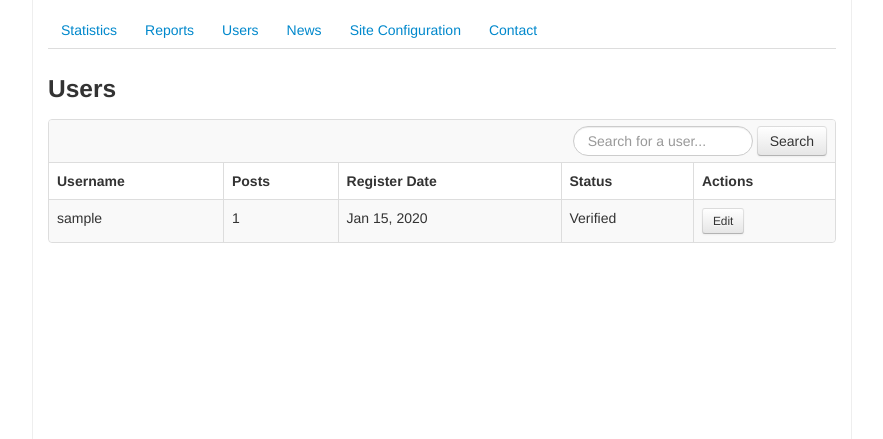
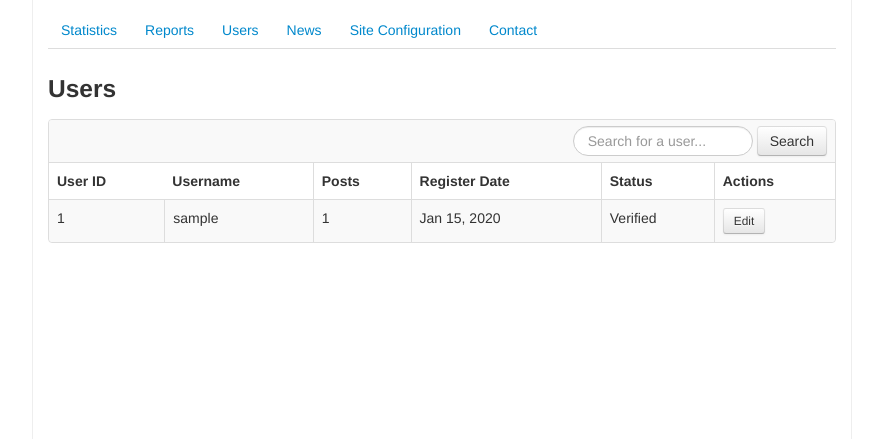
Before and after one commit to Krylaic/quikpost, a PHP site: template src/Views/core/admin/users.twig in a window 1280 px wide. Shown: the part 215-654 px from the top of the page, without its empty margins (198-1081 px from the left). Run offline with PHP 8.4, Linux system fonts and the light colour scheme; the template is opened without the code that fills it: most values are stand-ins (such as "Sample title", 1, 10 or a date in 2020); some libraries are stand-ins or nearby versions.

Commit message:
add user ids to admin

```diff
--- a/src/Views/core/admin/users.twig
+++ b/src/Views/core/admin/users.twig
@@ -12,6 +12,7 @@
     <table class="table table-striped table-bordered" style="margin-bottom: 0; width: 100%; border: none; border-radius: 0;">
         <thead>
             <tr>
+                <th style="border-top: none; border-left: none;">User ID</th>
                 <th style="border-top: none; border-left: none;">Username</th>
                 <th style="border-top: none;">Posts</th>
                 <th style="border-top: none;">Register Date</th>
@@ -23,7 +24,8 @@
         <tbody>
             {% for user in users %}
             <tr>
-                <td style="border-left: none;">{{ user.username }}</td>
+                <td style="border-left: none;">{{ user.id }}</td>
+                <td >{{ user.username }}</td>
                 <td>{{ user.post_count|default(0) }}</td>
                 <td>{{ user.join_date|date("M j, Y") }}</td>
                 <td>
```
